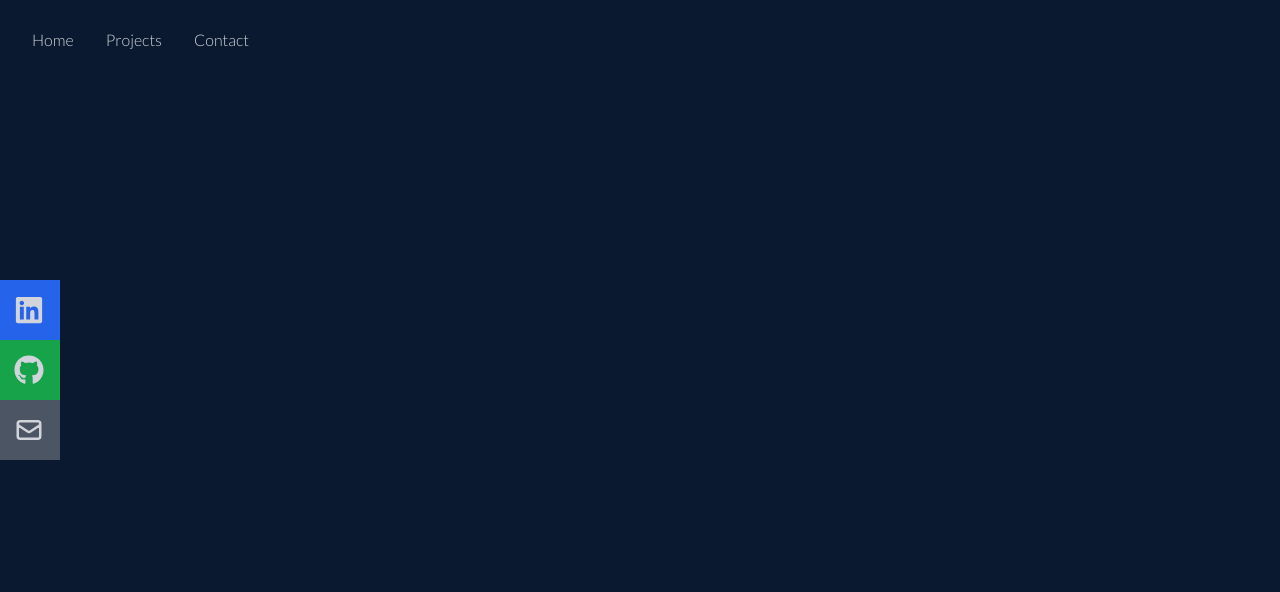
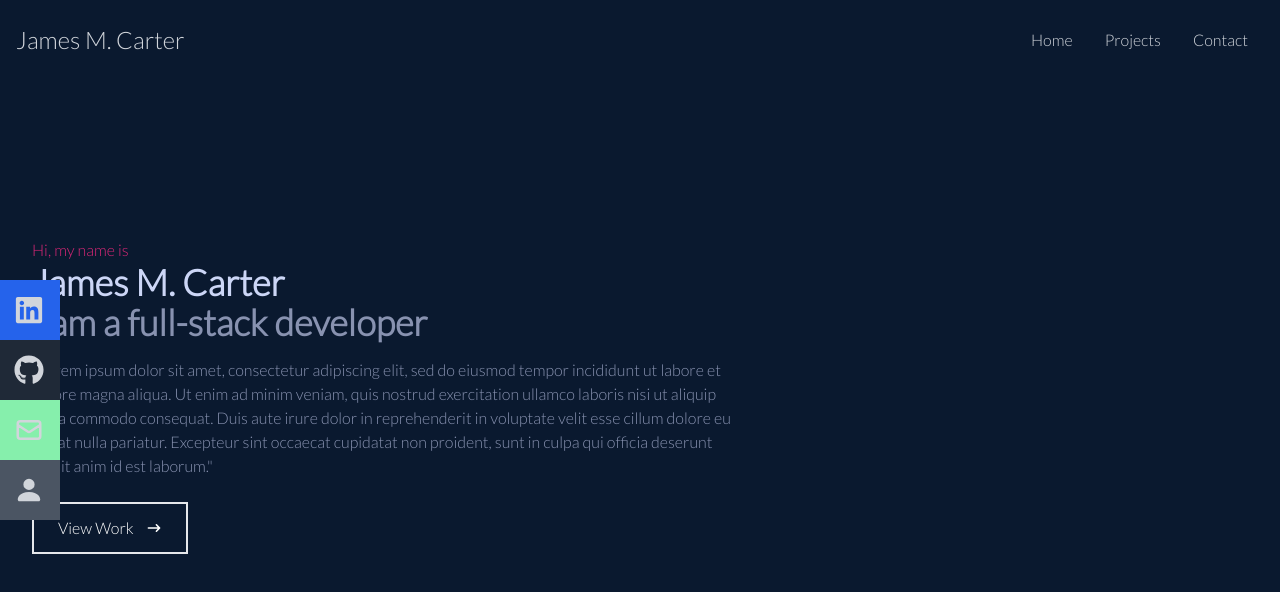
Before and after one commit to carterjamesmike/react-portfolio, a React (Vite) app: page / in a window 1280 px wide. Shown: the top 592 px of the page. Built offline with nearby package versions, Linux system fonts and the light colour scheme.

Commit message:
Added home component

```diff
--- a/src/components/Home.jsx
+++ b/src/components/Home.jsx
@@ -3,8 +3,22 @@ import {HiArrowNarrowRight} from 'react-icons/hi';
 
 const Home = () => {
     return (
-        <div className='w-full h-screen bg-[#0a192f]'>
-            <h1> Hello </h1>
+        <div name='home' className='w-full h-screen bg-[#0a192f]'>
+
+            {/* Container */}
+            <div className="max-2-[1000px] mx-auto px-8 flex flex-col justify-center h-full">
+                <p className="text-pink-600">Hi, my name is</p>
+                <h1 className="text-4xl sm:7xl font-bold text-[#ccd6f6]">James M. Carter</h1>
+                <h2 className="text-4xl sm:tx-7xl font-bold text-[#8892b0]">I am a full-stack developer</h2>
+                <p className="text-[#8892b0] py-4 max-w-[700px]">"Lorem ipsum dolor sit amet, consectetur adipiscing elit, sed do eiusmod tempor incididunt ut labore et dolore magna aliqua. Ut enim ad minim veniam, quis nostrud exercitation ullamco laboris nisi ut aliquip ex ea commodo consequat. Duis aute irure dolor in reprehenderit in voluptate velit esse cillum dolore eu fugiat nulla pariatur. Excepteur sint occaecat cupidatat non proident, sunt in culpa qui officia deserunt mollit anim id est laborum."</p>
+                <div>
+                    <button className="group text-white border-2 px-6 py-3 my-2 flex items-center hover:bg-pink-600 hover:border-pink-600"> View Work
+                        <span className="group-hover:rotate-90 duration-300">
+                            <HiArrowNarrowRight className="ml-3" />
+                        </span>
+                    </button>
+                </div>
+            </div>
         </div>
     )
 }
--- a/src/components/navbar.jsx
+++ b/src/components/navbar.jsx
@@ -9,6 +9,8 @@ const Navbar = () => {
         )
     return (
         <div className="fixed w-full h-[80px] flex justify-between items-center px-4 bg-[#0a192f] text-gray-300">
+
+            <h1 className="text-2xl">James M. Carter</h1>
 
             <ul className="hidden md:flex">
                 <li>Home</li>
@@ -35,12 +37,16 @@ const Navbar = () => {
                     <li className="w-[160px] h-[60px] flex justify-between items-center ml-[-100px] hover:ml-[-10px] duration-300 bg-blue-600">
                         <a className="flex justify-between items-center w-full text-gray-300" href='/'> LinkedIn <FaLinkedin size={30}></FaLinkedin> </a>
                     </li>
-                    <li className="w-[160px] h-[60px] flex justify-between items-center ml-[-100px] hover:ml-[-10px] duration-300 bg-green-600">
+                    <li className="w-[160px] h-[60px] flex justify-between items-center ml-[-100px] hover:ml-[-10px] duration-300 bg-gray-800">
                         <a className="flex justify-between items-center w-full text-gray-300" href='/'> Github <FaGithub size={30}></FaGithub> </a>
                     </li>
-                    <li className="w-[160px] h-[60px] flex justify-between items-center ml-[-100px] hover:ml-[-10px] duration-300 bg-gray-600">
+                    <li className="w-[160px] h-[60px] flex justify-between items-center ml-[-100px] hover:ml-[-10px] duration-300 bg-green-300">
                         <a className="flex justify-between items-center w-full text-gray-300" href='/'> Email <HiOutlineMail size={30}></HiOutlineMail> </a>
                     </li>
+                    <li className="w-[160px] h-[60px] flex justify-between items-center ml-[-100px] hover:ml-[-10px] duration-300 bg-gray-600">
+                        <a className="flex justify-between items-center w-full text-gray-300" href='/'> Resume <BsFillPersonFill size={30}></BsFillPersonFill> </a>
+                    </li>
+
                 </ul>
             </div>
         </div>
```
